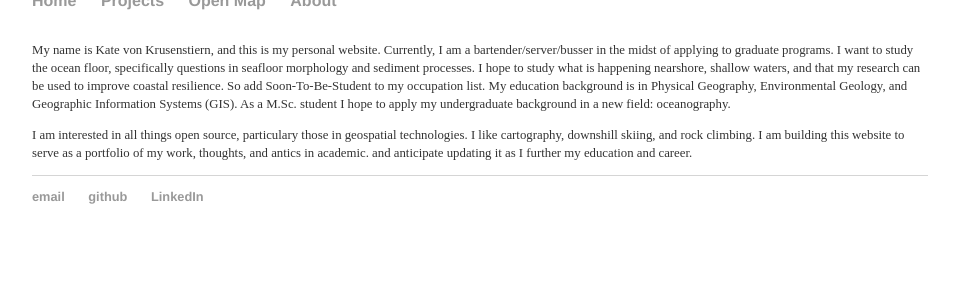
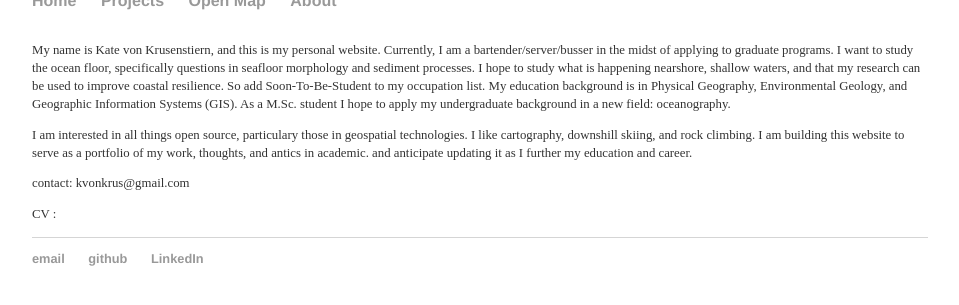
Before and after one commit to maptheabyss/kvonkrusenstiern.github.io, a Jekyll site: the page built from about/index.html, in a window 1280 px wide, cut to the strip 388-693 px from the top of the page. Shown: the whole strip, without its empty margins (160-1119 px from the left). Built offline with Jekyll 4.4.1, drawn with Linux system fonts in a browser that asks for light colours.

Commit message:
Update index.html

```diff
--- a/about/index.html
+++ b/about/index.html
@@ -7,4 +7,8 @@ title: About
 	<p>My name is Kate von Krusenstiern, and this is my personal website. Currently, I am a bartender/server/busser in the midst of applying to graduate programs. I want to study the ocean floor, specifically questions in seafloor morphology and sediment processes. I hope to study what is happening nearshore, shallow waters, and that my research can be used to improve coastal resilience. So add Soon-To-Be-Student to my occupation list. My education background is in Physical Geography, Environmental Geology, and Geographic Information Systems (GIS). As a M.Sc. student I hope to apply my undergraduate background in a new field: oceanography.</p>
 
 	<p>I am interested in all things open source, particulary those in geospatial technologies. I like cartography, downshill skiing, and rock climbing. I am building this website to serve as a portfolio of my work, thoughts, and antics in academic. and anticipate updating it as I further my education and career.</p>
+
+	<p>contact: kvonkrus@gmail.com</p>
+
+	<p> CV : <a ref"[vonkrusenstiern_cv.pdf](https://github.com/kvonkrusenstiern/kvonkrusenstiern.github.io/files/124133/vonkrusenstiern_cv.pdf)"></a></p>
 </div><!-- /.blurb -->
```
